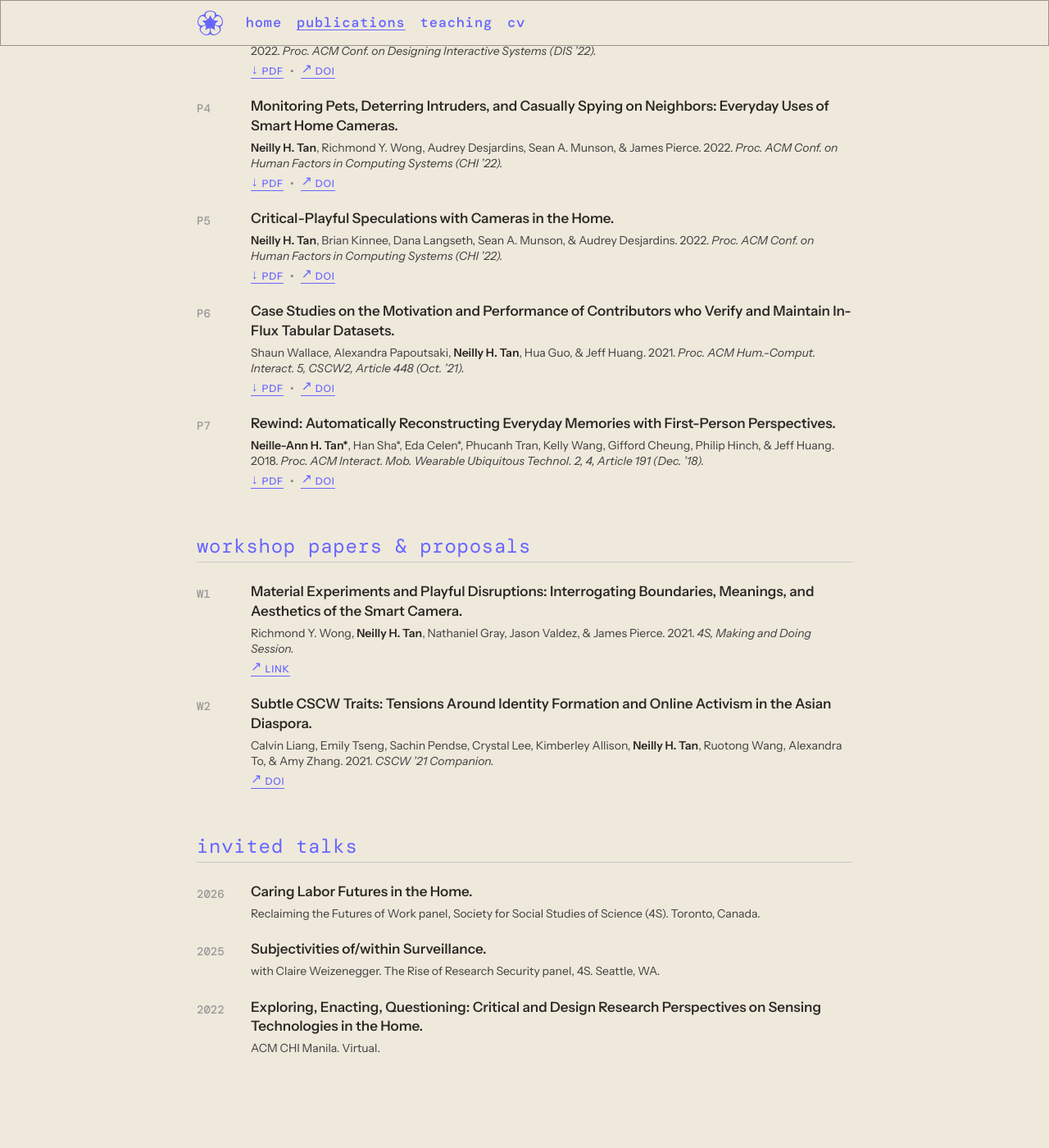
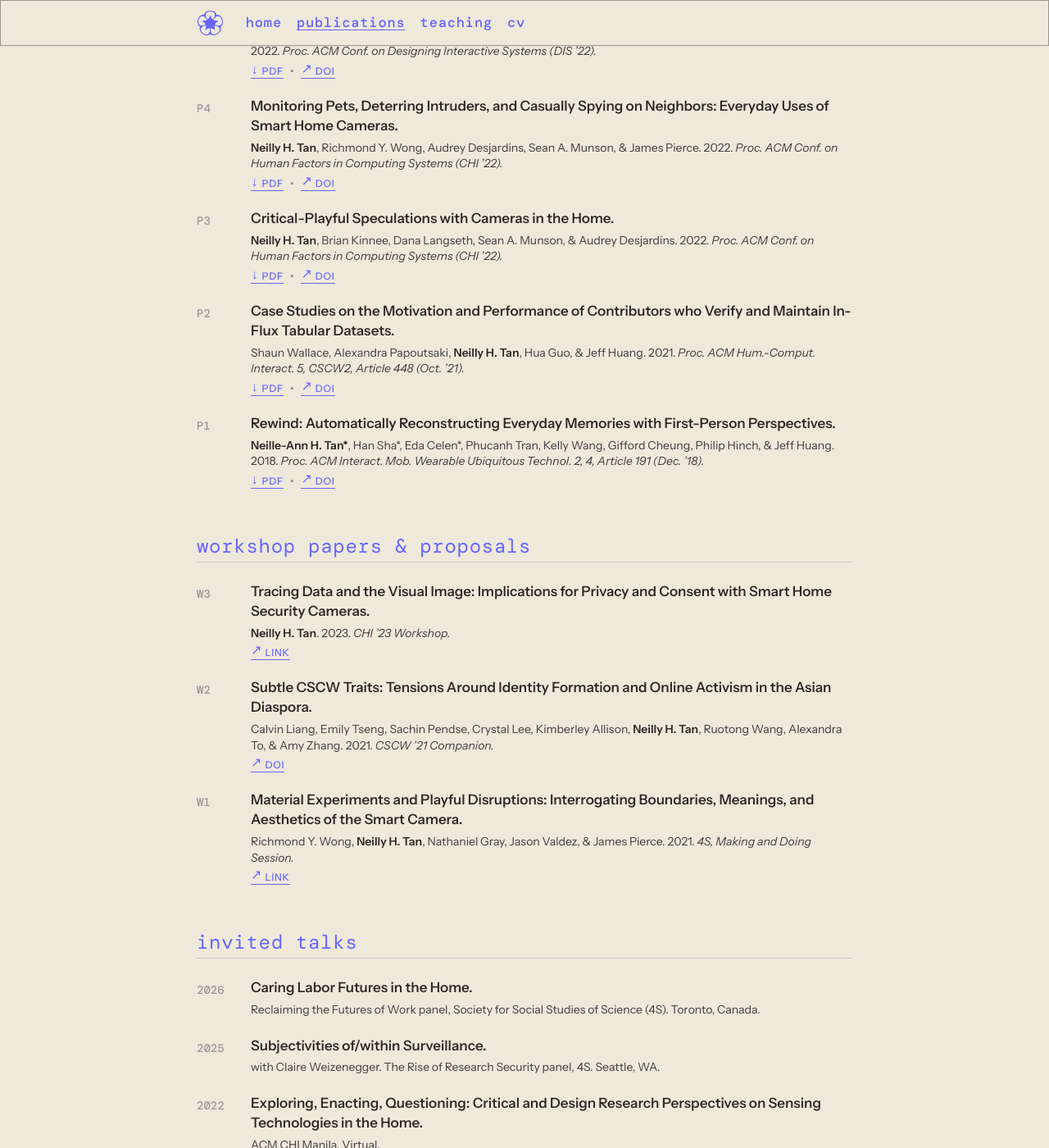
Before and after one commit to neillytan/neillytan.github.io, a Jekyll site: the page built from publications.html, in a window 1280 px wide and 1400 px high, scrolled down 593 px. Shown: the whole window at 82% size. Built offline with Jekyll 4.4.1, drawn with Linux system fonts in a browser that asks for light colours; some web fonts are replaced.

Commit message:
Publications: add W3, number oldest-first; update CV
Co-Authored-By: Claude Opus 5.5 <noreply@anthropic.com>

```diff
--- a/_data/publications.yml
+++ b/_data/publications.yml
@@ -1,6 +1,6 @@
 # Mirrors the publication sections of the CV (see cv_file in _config.yml).
 # Each section renders as a group on /publications/.
-#   id      — the CV label (P1, W1, ...), shown in the left column. For talks, use the year.
+#   id      — the CV label, shown in the left column. Oldest is 1 (P1, W1); new items get the next number and go on top. For talks, use the year.
 #   authors — HTML, so your name can be bolded with <strong>. `*` = equal contribution.
 #   doi     — optional; e.g. 10.1145/3479592. Shown as a "DOI" link.
 #   pdf     — optional; put the file in assets/papers/ and point to it, e.g. /assets/papers/tan-chi22-x.pdf
@@ -10,19 +10,19 @@
 - section: Conference & Journal Publications
   note: Refereed. * indicates equal contribution.
   items:
-    - id: P1
+    - id: P7
       title: Everyday Layers of Resistance to Smart Camera Surveillance.
       authors: <strong>Neilly H. Tan</strong>, Audrey Desjardins, & Sean A. Munson.
       year: 2027
       status: in preparation
-    - id: P2
+    - id: P6
       doi: 10.1145/3831972
       pdf: /assets/papers/tan-ubicomp26-home-iot-care.pdf
       title: Negotiating Autonomy, Control, and Privacy in Always-On Home IoT Technology-Mediated Care Relationships with Older Adults.
       authors: Shengzhi Wang, <strong>Neilly H. Tan</strong>, & Sean A. Munson.
       venue: Proc. ACM Interact. Mob. Wearable Ubiquitous Technol. (Ubicomp ’26).
       year: 2026
-    - id: P3
+    - id: P5
       title: "Slanted Speculations: Material Encounters with Algorithmic Bias."
       doi: 10.1145/3532106.3533449
       pdf: /assets/papers/tan-dis22-slanted-speculations.pdf
@@ -36,21 +36,21 @@
       authors: <strong>Neilly H. Tan</strong>, Richmond Y. Wong, Audrey Desjardins, Sean A. Munson, & James Pierce.
       venue: Proc. ACM Conf. on Human Factors in Computing Systems (CHI ’22).
       year: 2022
-    - id: P5
+    - id: P3
       title: Critical-Playful Speculations with Cameras in the Home.
       doi: 10.1145/3491102.3502109
       pdf: /assets/papers/tan-chi22-critical-playful-speculations.pdf
       authors: <strong>Neilly H. Tan</strong>, Brian Kinnee, Dana Langseth, Sean A. Munson, & Audrey Desjardins.
       venue: Proc. ACM Conf. on Human Factors in Computing Systems (CHI ’22).
       year: 2022
-    - id: P6
+    - id: P2
       title: Case Studies on the Motivation and Performance of Contributors who Verify and Maintain In-Flux Tabular Datasets.
       doi: 10.1145/3479592
       pdf: /assets/papers/tan-cscw21-tabulardatasets.pdf
       authors: Shaun Wallace, Alexandra Papoutsaki, <strong>Neilly H. Tan</strong>, Hua Guo, & Jeff Huang.
       venue: Proc. ACM Hum.-Comput. Interact. 5, CSCW2, Article 448 (Oct. ’21).
       year: 2021
-    - id: P7
+    - id: P1
       title: "Rewind: Automatically Reconstructing Everyday Memories with First-Person Perspectives."
       doi: 10.1145/3287069
       pdf: /assets/papers/tan-imwut18-rewind.pdf
@@ -60,17 +60,23 @@
 
 - section: Workshop Papers & Proposals
   items:
+    - id: W3
+      url: https://cornell.app.box.com/s/x5bwn0e031frcig3qa8m8n9064llxvp5
+      title: "Tracing Data and the Visual Image: Implications for Privacy and Consent with Smart Home Security Cameras."
+      authors: <strong>Neilly H. Tan</strong>.
+      venue: CHI ’23 Workshop.
+      year: 2023
+    - id: W2
+      doi: 10.1145/3462204.3481730
+      title: "Subtle CSCW Traits: Tensions Around Identity Formation and Online Activism in the Asian Diaspora."
+      authors: Calvin Liang, Emily Tseng, Sachin Pendse, Crystal Lee, Kimberley Allison, <strong>Neilly H. Tan</strong>, Ruotong Wang, Alexandra To, & Amy Zhang.
+      venue: CSCW ’21 Companion.
+      year: 2021
     - id: W1
       url: https://4sonline.org/news_manager.php?page=27336
       title: "Material Experiments and Playful Disruptions: Interrogating Boundaries, Meanings, and Aesthetics of the Smart Camera."
       authors: Richmond Y. Wong, <strong>Neilly H. Tan</strong>, Nathaniel Gray, Jason Valdez, & James Pierce.
       venue: 4S, Making and Doing Session.
-      year: 2021
-    - id: W2
-      doi: 10.1145/3462204.3481730
-      title: "Subtle CSCW Traits: Tensions Around Identity Formation and Online Activism in the Asian Diaspora."
-      authors: Calvin Liang, Emily Tseng, Sachin Pendse, Crystal Lee, Kimberley Allison, <strong>Neilly H. Tan</strong>, Ruotong Wang, Alexandra To, & Amy Zhang.
-      venue: CSCW ’21 Companion.
       year: 2021
 
 - section: Invited Talks
```
Also changed, not shown: 1 other file.
